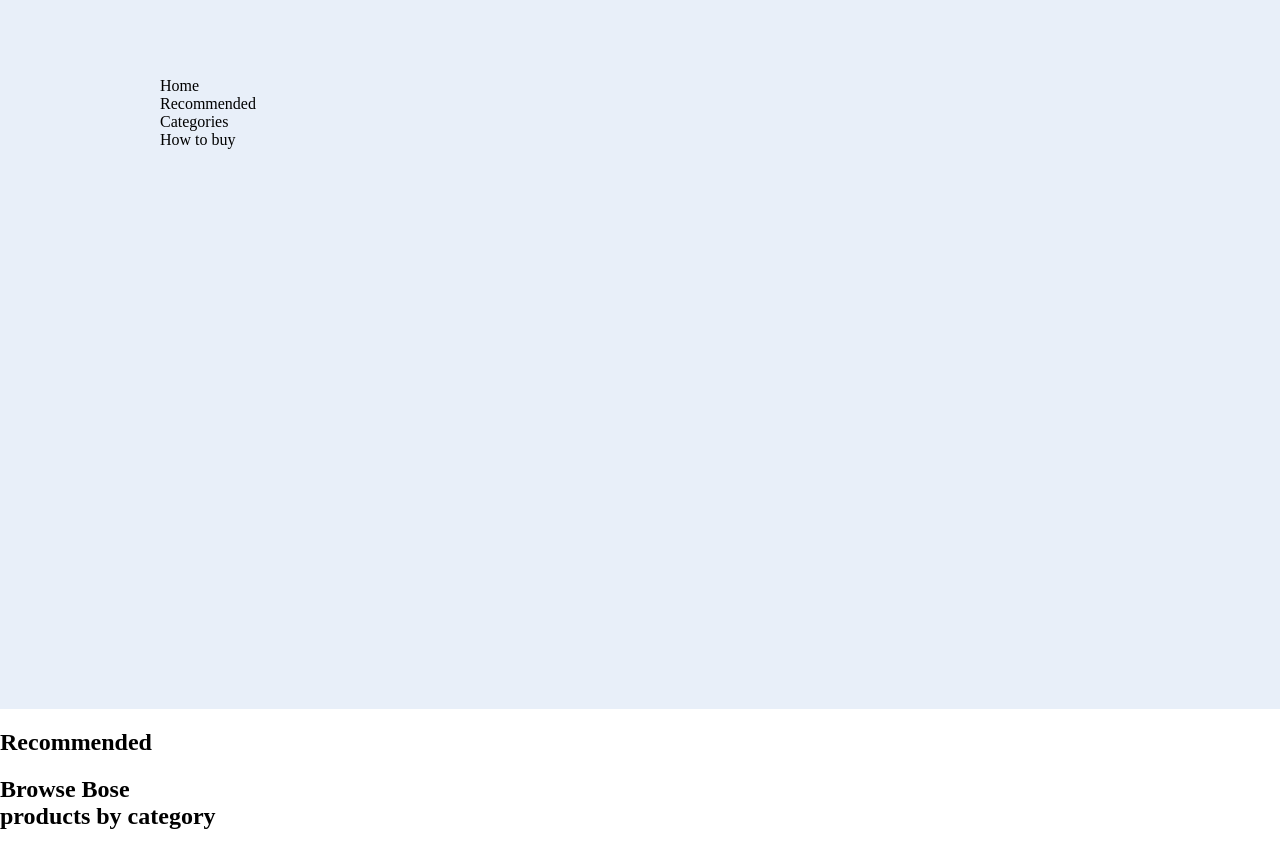
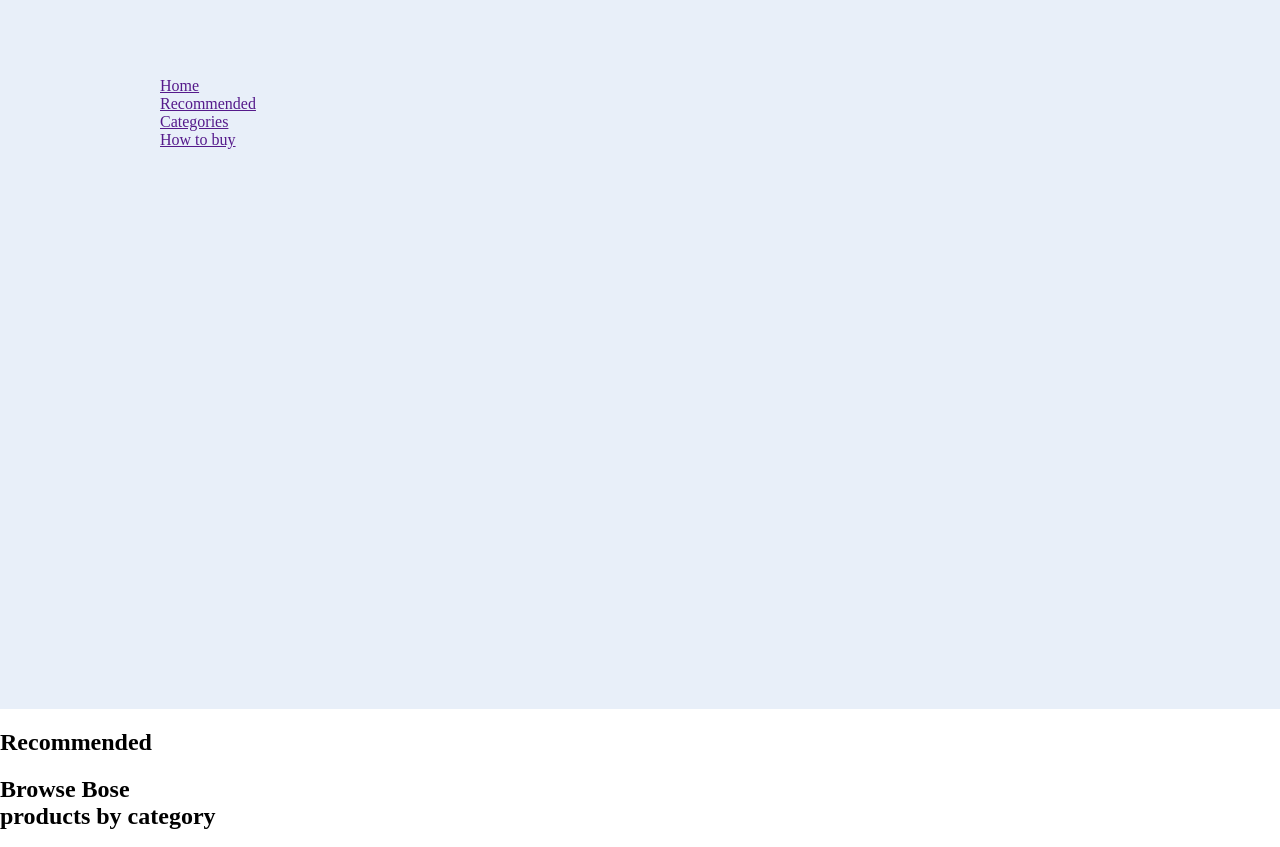
Before and after one commit to darynakarmazin/BOSE-Landing, a plain HTML site: page index.html in a window 1280 px wide. Shown: the part 891-1738 px from the top of the page. Drawn offline with Linux system fonts and the light colour scheme.

Commit message:
Updated list link

```diff
--- a/index.html
+++ b/index.html
@@ -33,12 +33,14 @@
         <img src="./img/icons/icon-close.png" alt="Burger menu" />
       </div>
       <div class="menu__bottom">
-        <ul class="menu__bottom-list">
-          <li>Home</li>
-          <li>Recommended</li>
-          <li>Categories</li>
-          <li>How to buy</li>
-        </ul>
+        <nav>
+          <ul class="menu__bottom-list">
+            <li><a href=""> Home</a></li>
+            <li><a href=""> Recommended</a></li>
+            <li><a href=""> Categories</a></li>
+            <li><a href=""> How to buy</a></li>
+          </ul>
+        </nav>
       </div>
     </div>
 
```
